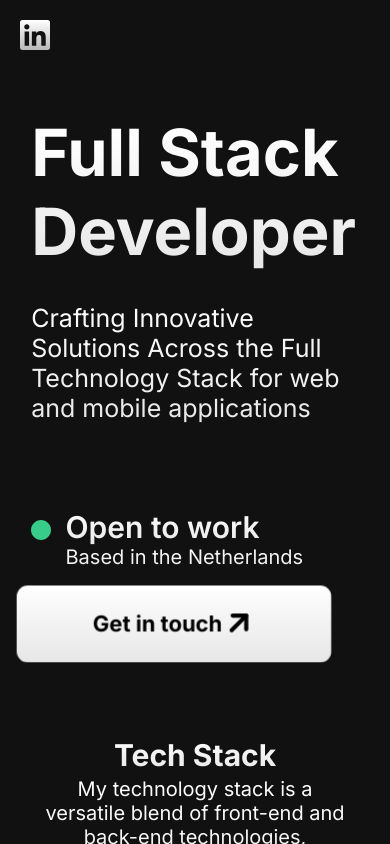
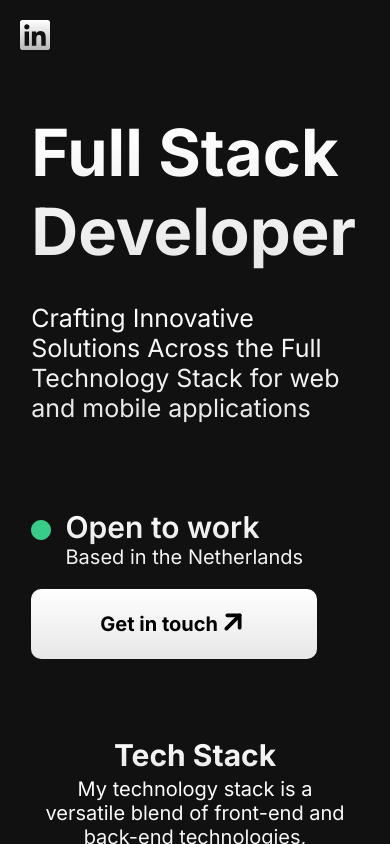
Before and after one commit to GJRKZB/portfolio, a React (Vite) app: page / in a window 390 px wide. In both pictures the pointer is over the button 174 px from the left and 623 px from the top of the page. Shown: the top 844 px of the page. Built offline with nearby package versions, Linux system fonts and the light colour scheme; no server answers.

Commit message:
fixed transition animation, cta buttons on mobile

```diff
--- a/src/basics/button/Button.module.css
+++ b/src/basics/button/Button.module.css
@@ -23,3 +23,13 @@
   font-weight: 700;
   line-height: normal;
 }
+
+@media screen and (max-width: 768px) {
+  .btn__container {
+    transition: none;
+  }
+
+  .btn__container:hover {
+    transform: none;
+  }
+}
--- a/src/cards/projects/Projects.module.css
+++ b/src/cards/projects/Projects.module.css
@@ -67,11 +67,6 @@
   background: linear-gradient(180deg, #fff 0%, rgba(255, 255, 255, 0.7) 100%);
   box-shadow: -20px 20px 30px 0px rgba(0, 0, 0, 0.25);
   cursor: pointer;
-  transition: transform 0.3s ease-in-out;
-}
-
-.projects__card__cta:hover {
-  transform: scale(1.1);
 }
 
 /* Tablet & Mobile */
```
